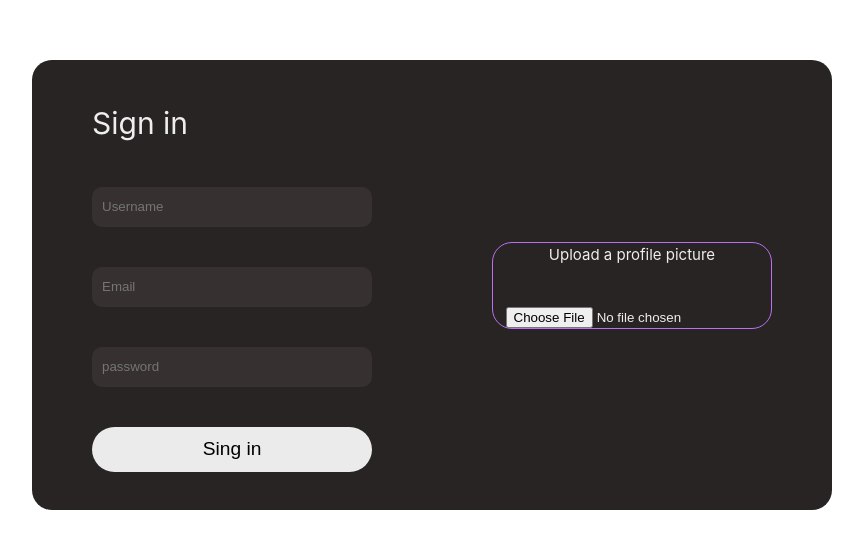
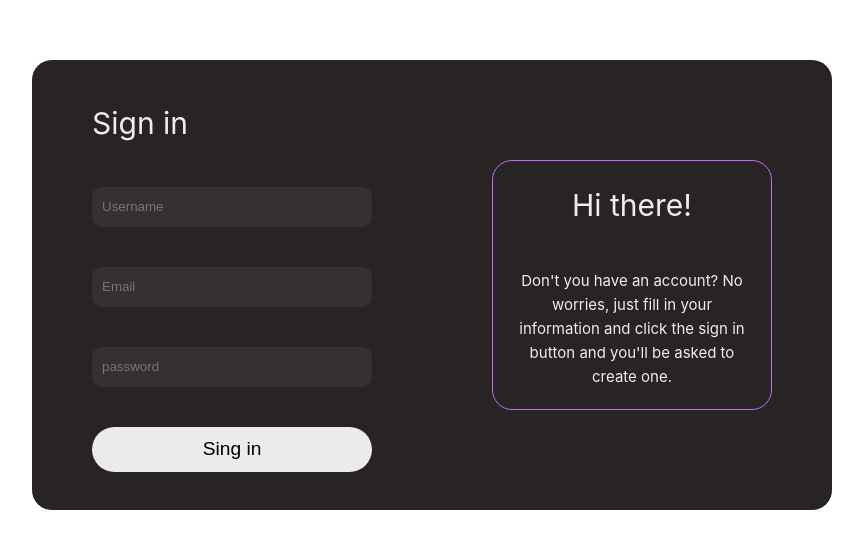
Before and after one commit to K3mp3/Project-teamwork, a Vue app: page / in a window 1280 px wide. Shown: the part 115-664 px from the top of the page, without its empty margins (208-1071 px from the left). Built offline with nearby package versions, Linux system fonts and the light colour scheme.

Commit message:
[Added] a new desgin to the sign in form and desided to skip the part where the user can upload a profile picture

```diff
--- a/src/components/SignInForm.vue
+++ b/src/components/SignInForm.vue
@@ -4,7 +4,7 @@
 
     const user = ref<IUserSignIn>({username: "", email: "", password: ""})
 
-    const emits = defineEmits<{ (e: "signIn", username: string, email: string, password: string): void }>();
+    const emits = defineEmits<{ (e: "signIn", username: string, email: string, password: string,): void }>();
 
     function handleSignInRequest() {
         console.log("user", user.value);
@@ -32,8 +32,8 @@
 
     <form>
         <div class="profile-picture-container">
-            <p>Upload a profile picture</p>
-            <input type="file">
+            <h1>Hi there!</h1>
+            <p>Don't you have an account? No worries, just fill in your information and click the sign in button and you'll be asked to create one.</p>
         </div>
     </form>
 </template>
@@ -75,6 +75,8 @@
     border: 1px solid #bc6ff0;
     color: #eeeeee;
     border-radius: 20px;
+    text-align: center;
+    padding: 20px;
 }
 
 h1 {
--- a/src/models/IUserSignIn.ts
+++ b/src/models/IUserSignIn.ts
@@ -1,5 +1,5 @@
 export interface IUserSignIn {
     username: string;
     email: string;
-    password: string
+    password: string,
 }
```
